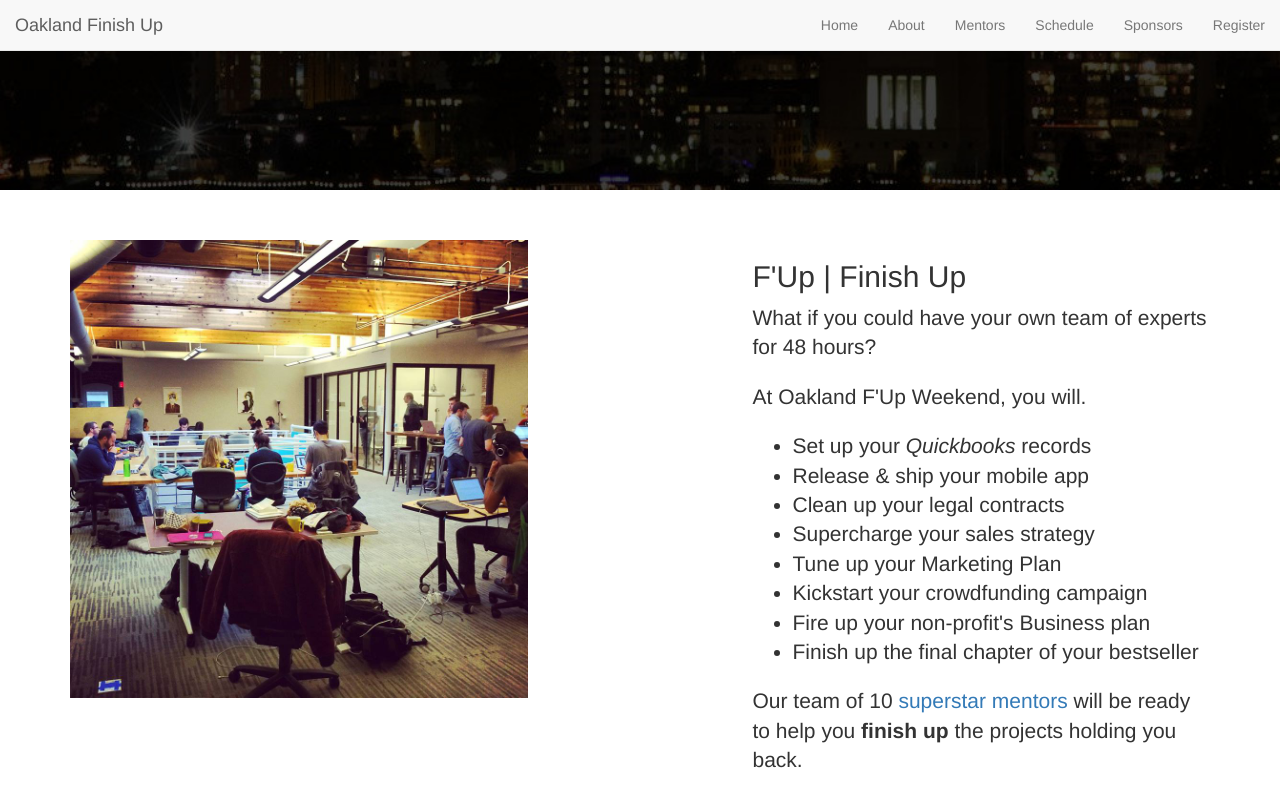
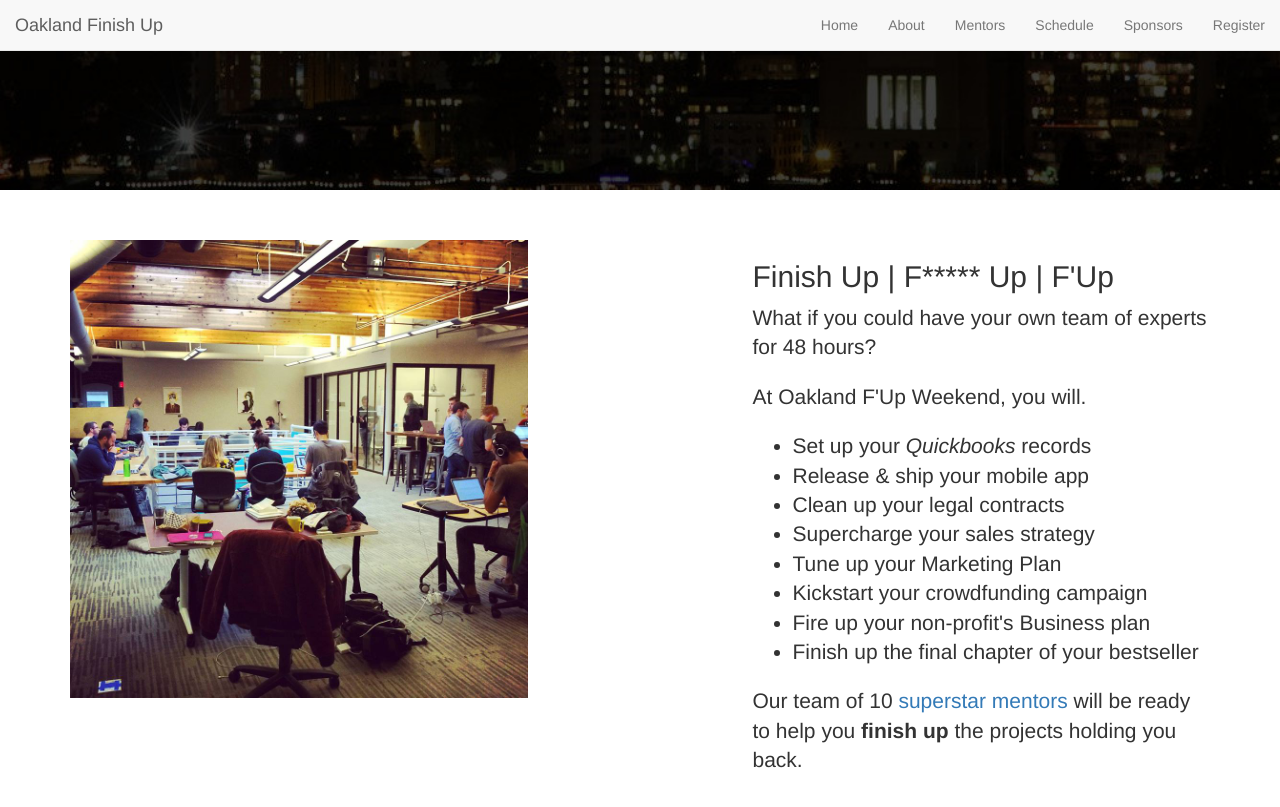
Before and after one commit to oaklandfinishup/oaklandfinishup.com, a Jekyll site: the page built from index.html, in a window 1280 px wide and 900 px high, scrolled down 710 px. Shown: the top 807 px of the window. Built offline with Jekyll 4.4.1, drawn with Linux system fonts in a browser that asks for light colours.

Commit message:
Show the evolution from Finish to F***** to F'

```diff
--- a/_includes/about.html
+++ b/_includes/about.html
@@ -2,7 +2,7 @@
     <div class="container">
         <div class="row">
             <div class="about col-lg-5 col-lg-offset-1 col-sm-push-6 col-sm-6">
-                <h2 class="section-heading">F'Up | Finish Up</h2>
+                <h2 class="section-heading">Finish Up | F***** Up | F'Up</h2>
                 <p class="lead">What if you could have your own team of experts for 48 hours?</p>
 				<p class="lead">At Oakland F'Up Weekend, you will.</p>
 				<ul class="lead">
```
